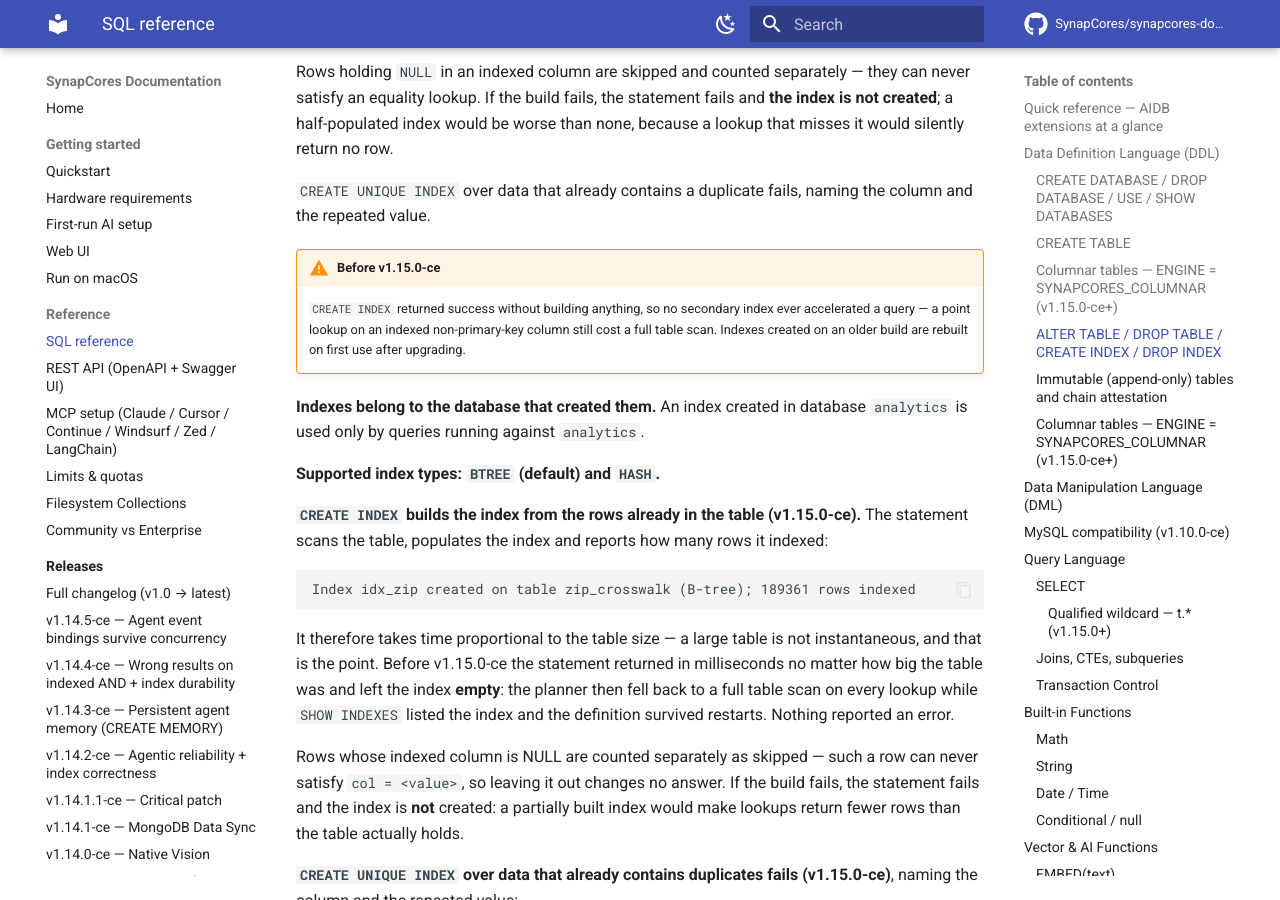
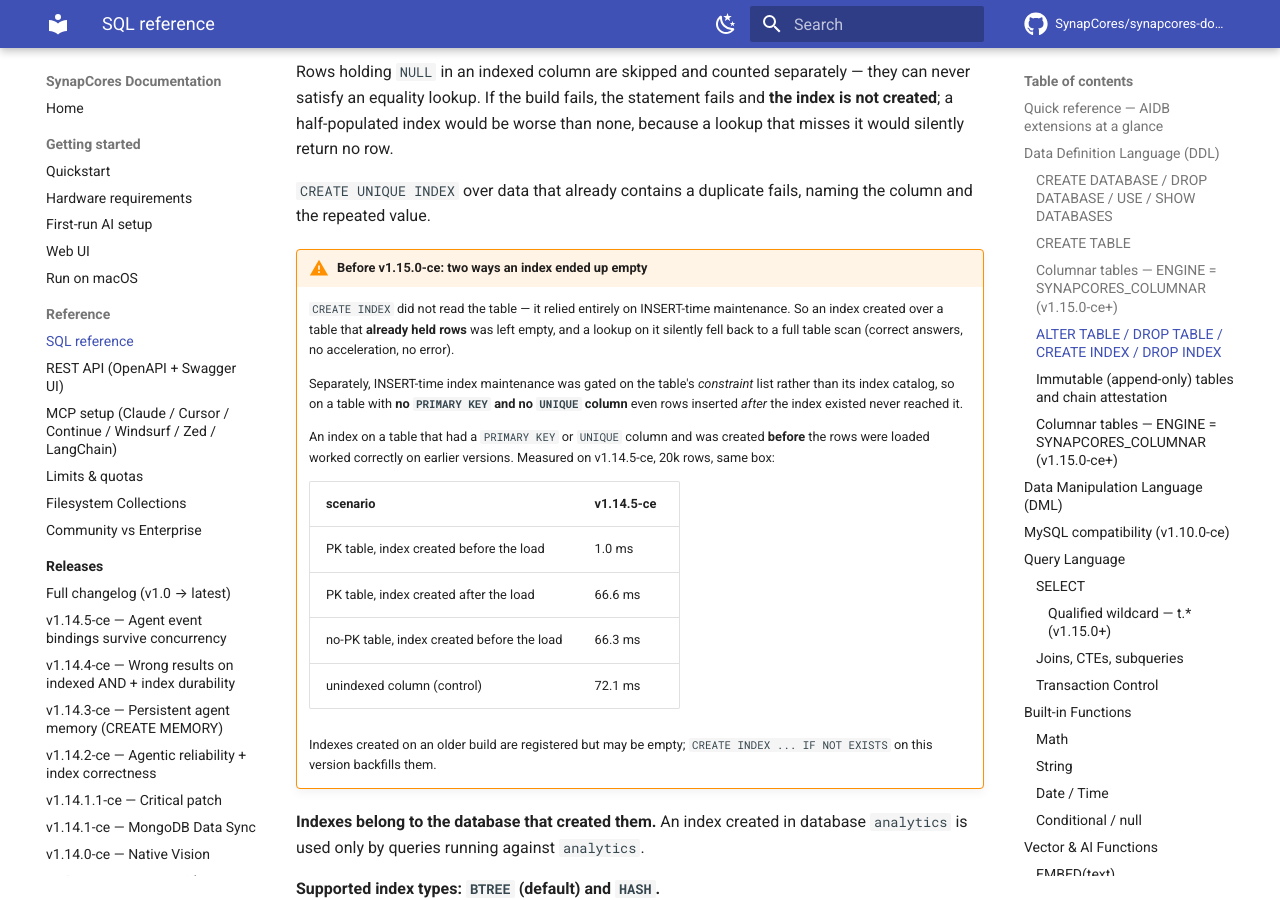
Before and after one commit to SynapCores/synapcores-docs, an MkDocs documentation site: the page built from docs/sql-reference.md, in a window 1280 px wide and 900 px high, scrolled down 5797 px. Built offline with MkDocs 1.6.1 and Material for MkDocs 9.7.7, drawn with Linux system fonts in a browser that asks for light colours; comment, search, counter and statistics services are not loaded.

Commit message:
docs: sync from aidb v1.15.0-ce
Automated sync triggered by release tag push on the engine repo.
Changed: docs/sql-reference.md
Source: mataluis2k/aidb at v1.15.0-ce.

```diff
--- a/docs/sql-reference.md
+++ b/docs/sql-reference.md
@@ -260,11 +260,30 @@ than none, because a lookup that misses it would silently return no row.
 `CREATE UNIQUE INDEX` over data that already contains a duplicate fails, naming
 the column and the repeated value.
 
-!!! warning "Before v1.15.0-ce"
-    `CREATE INDEX` returned success without building anything, so no secondary
-    index ever accelerated a query — a point lookup on an indexed non-primary-key
-    column still cost a full table scan. Indexes created on an older build are
-    rebuilt on first use after upgrading.
+!!! warning "Before v1.15.0-ce: two ways an index ended up empty"
+    `CREATE INDEX` did not read the table — it relied entirely on INSERT-time
+    maintenance. So an index created over a table that **already held rows** was
+    left empty, and a lookup on it silently fell back to a full table scan
+    (correct answers, no acceleration, no error).
+
+    Separately, INSERT-time index maintenance was gated on the table's
+    *constraint* list rather than its index catalog, so on a table with **no
+    `PRIMARY KEY` and no `UNIQUE` column** even rows inserted *after* the index
+    existed never reached it.
+
+    An index on a table that had a `PRIMARY KEY` or `UNIQUE` column and was
+    created **before** the rows were loaded worked correctly on earlier
+    versions. Measured on v1.14.5-ce, 20k rows, same box:
+
+    | scenario | v1.14.5-ce |
+    |---|---|
+    | PK table, index created before the load | 1.0 ms |
+    | PK table, index created after the load | 66.6 ms |
+    | no-PK table, index created before the load | 66.3 ms |
+    | unindexed column (control) | 72.1 ms |
+
+    Indexes created on an older build are registered but may be empty;
+    `CREATE INDEX ... IF NOT EXISTS` on this version backfills them.
 
 **Indexes belong to the database that created them.** An index created in
 database `analytics` is used only by queries running against `analytics`.
```
